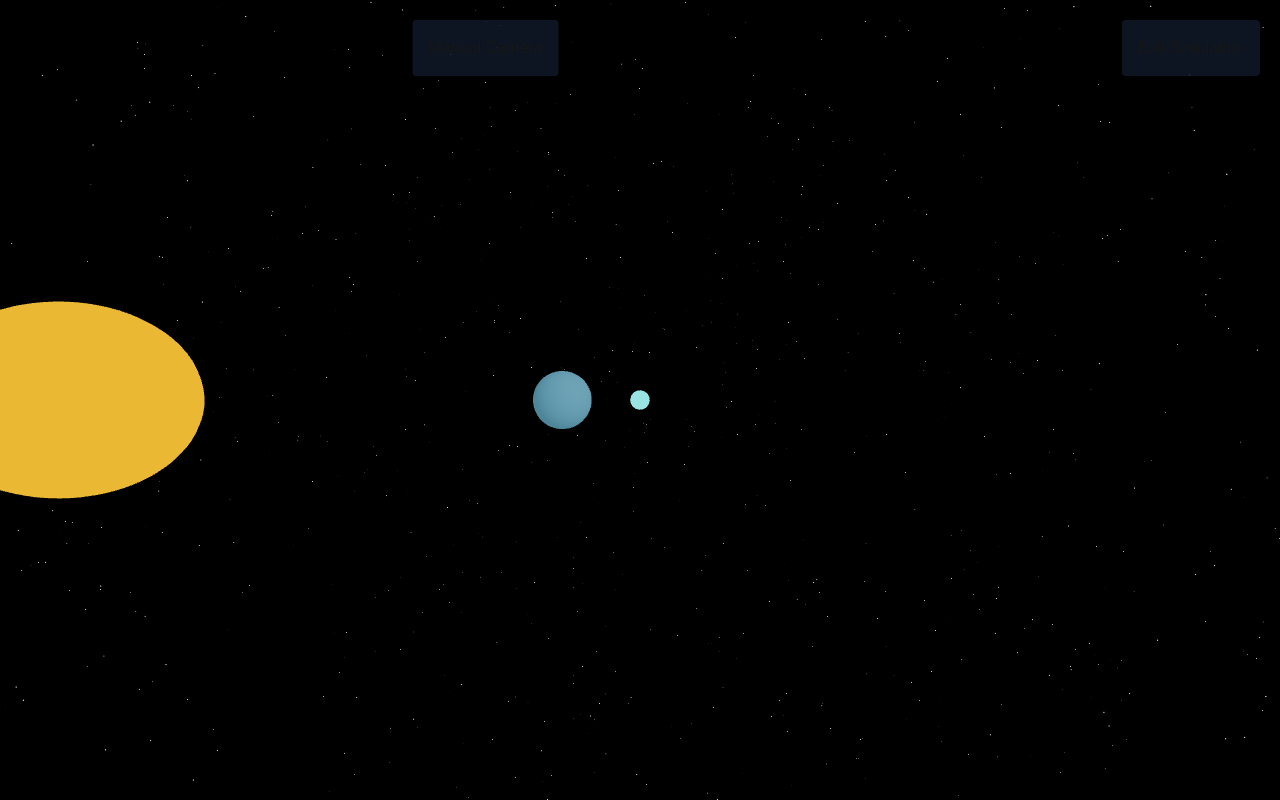
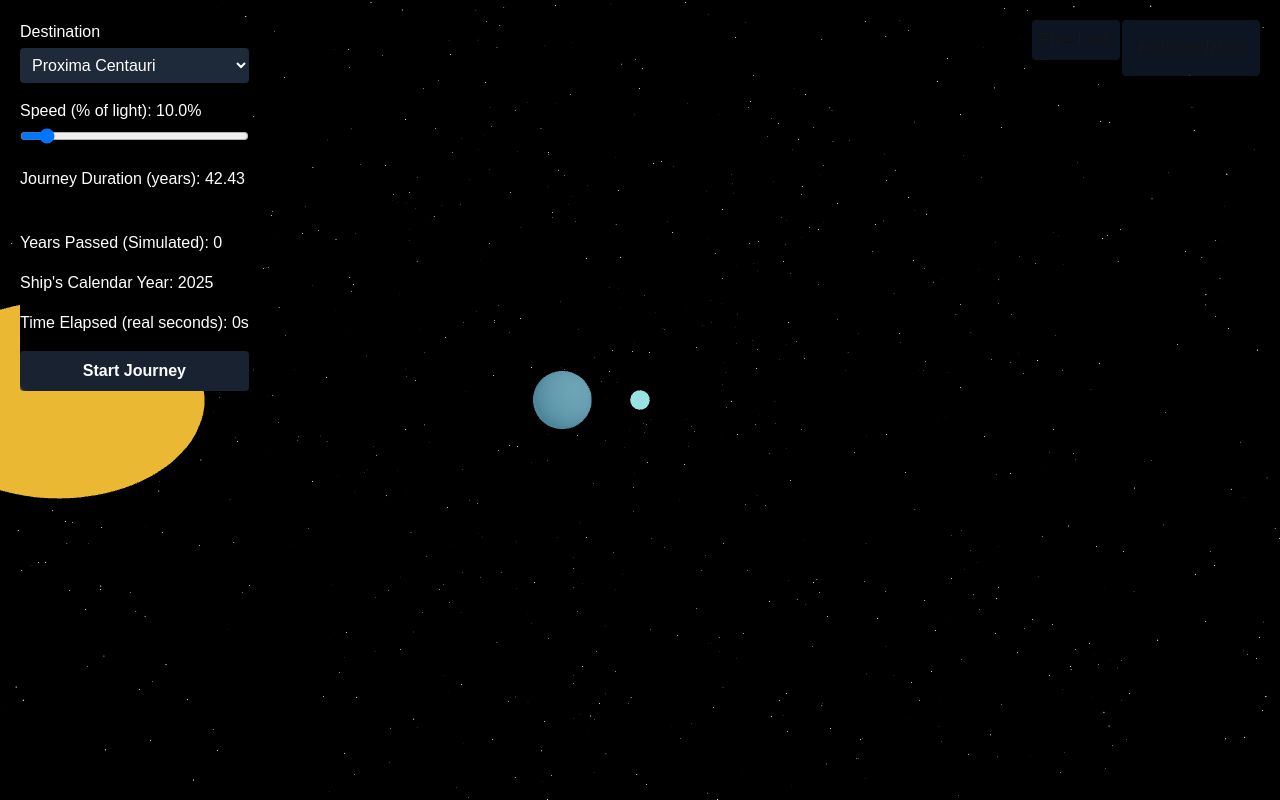
Before and after one commit to khitishpradhan/proxima-journey, a Next.js app: page / in a window 1280 px wide. Both pictures are taken after a click on the button "Simulation Mode". Built offline with nearby package versions, Linux system fonts and the light colour scheme.

Commit message:
Rendering the HUD(simulation Controls) on simulation mode only. Removed the use of Manual Controls, using freelook with main canvas instead. Implmented Zustand to clean up code and avoid prop drilling,

```diff
--- a/app/components/CanvasScene.tsx
+++ b/app/components/CanvasScene.tsx
@@ -7,6 +7,8 @@ import LightSetup from './LightSetup';
 import StarBackground from './StarBackground';
 import SolarSystem from './SolarSystem';
 import ShipSim from './ShipSim';
+import SolarOrbitControls from './SolarOrbitControls';
+import { useShipSimStore } from './ShipSim/ShipSimStore';
 
 interface Props {
   simulationMode: boolean;
@@ -14,6 +16,7 @@ interface Props {
 
 export default function CanvasScene({ simulationMode }: Props) {
   const earthRef = useRef<THREE.Mesh>(null!);
+  const isFreeLook = useShipSimStore((s) => s.isFreeLook);
 
   return (
     <Canvas>
@@ -27,6 +30,9 @@ export default function CanvasScene({ simulationMode }: Props) {
 
       {/* Ship simulation overlay */}
       {simulationMode && <ShipSim earthRef={earthRef} />}
+
+      {/* Scene orbit controls only when simulation inactive */}
+      <SolarOrbitControls enabled={!simulationMode || isFreeLook} />
     </Canvas>
   );
 }
--- /dev/null
+++ b/app/components/HUDOverlay.tsx
@@ -0,0 +1,33 @@
+"use client";
+import SimulationUI from './SimulationUI';
+import { useShipSimStore } from './ShipSim/ShipSimStore';
+
+export default function HUDOverlay() {
+  const {
+    isFreeLook,
+    toggleFreeLook,
+    simulatedYear,
+    isJourneyActive,
+    elapsedTime,
+    timeCompression,
+    yearInTheShip,
+    onStartJourney,
+  } = useShipSimStore();
+
+  if (!onStartJourney) return null; // not initialised yet
+
+  return (
+    <div className="pointer-events-none fixed inset-0 z-50">
+      <SimulationUI
+        isFreeLook={isFreeLook}
+        onToggleFreeLook={toggleFreeLook}
+        simulatedYear={simulatedYear}
+        isJourneyActive={isJourneyActive}
+        elapsedTime={elapsedTime}
+        timeCompression={timeCompression}
+        yearInTheShip={yearInTheShip}
+        onStartJourney={onStartJourney}
+      />
+    </div>
+  );
+}
--- a/app/components/ShipSim.tsx
+++ b/app/components/ShipSim.tsx
@@ -1,11 +1,9 @@
 "use client";
-import { useRef, useState } from 'react';
-import { Html } from '@react-three/drei';
+import { useRef, useState, useEffect } from 'react';
 import * as THREE from 'three';
 import ShipController from './ShipController';
 import CameraController from './CameraController';
-import ManualControls from './ManualControls';
-import SimulationUI from './SimulationUI';
+import { useShipSimStore } from './ShipSim/ShipSimStore';
 
 interface Props {
   earthRef: React.RefObject<THREE.Mesh>;
@@ -15,17 +13,18 @@ const SIM_DURATION_SECONDS = 30; // real-time duration for any journey
 
 export default function ShipSim({ earthRef }: Props) {
   const shipRef = useRef<THREE.Mesh>(null!);
-  const [isManualControl, setIsManualControl] = useState(false);
   const [simulatedYear, setSimulatedYear] = useState(0);
   const [isJourneyActive, setIsJourneyActive] = useState(false);
   const [elapsedTime, setElapsedTime] = useState(0);
   const [timeCompression, setTimeCompression] = useState(0);
+  const hudStore = useShipSimStore();
+  const { toggleFreeLook, isFreeLook } = hudStore;
 
   const baseYear = new Date().getFullYear();
 
   const handleJourneyStart = ({ destination, speed, travelTime }: any) => {
-    // Reset camera to auto for the cinematic shot
-    if (isManualControl) setIsManualControl(false);
+    // Ensure free look off when journey starts
+    if (isFreeLook) toggleFreeLook();
 
     const startTime = performance.now();
     const endTime = startTime + SIM_DURATION_SECONDS * 1000;
@@ -54,26 +53,25 @@ export default function ShipSim({ earthRef }: Props) {
     requestAnimationFrame(animate);
   };
 
+  // Sync local state to global HUD store on each change
+  useEffect(() => {
+    hudStore.setHUD({
+      simulatedYear,
+      isJourneyActive,
+      elapsedTime,
+      timeCompression,
+      yearInTheShip: baseYear + simulatedYear,
+      onStartJourney: handleJourneyStart,
+      isFreeLook,
+    });
+  }, [simulatedYear, isJourneyActive, elapsedTime, timeCompression, isFreeLook]);
+
   return (
     <>
-      {/* Screen-space HUD fixed to viewport */}
-      <Html fullscreen>
-        <SimulationUI
-          isManualControl={isManualControl}
-          onToggleManualControl={() => setIsManualControl((v) => !v)}
-          simulatedYear={simulatedYear}
-          isJourneyActive={isJourneyActive}
-          elapsedTime={elapsedTime}
-          timeCompression={timeCompression}
-          yearInTheShip={baseYear + simulatedYear}
-          onStartJourney={handleJourneyStart}
-        />
-      </Html>
-
       {/* Ship & camera logic */}
       <ShipController shipRef={shipRef} isJourneyActive={isJourneyActive} earthRef={earthRef} />
-      {!isManualControl && <CameraController shipRef={shipRef} />}
-      <ManualControls shipRef={shipRef} isManualControl={isManualControl} />
+      {/* follow camera active when not freeLook */}
+      {!isFreeLook && <CameraController shipRef={shipRef} />}
     </>
   );
 }
--- /dev/null
+++ b/app/components/ShipSim/ShipSimStore.ts
@@ -0,0 +1,31 @@
+import { create } from 'zustand';
+
+export interface JourneyParams {
+  destination: string;
+  speed: number;
+  travelTime: number;
+}
+
+interface ShipSimState {
+  simulatedYear: number;
+  isJourneyActive: boolean;
+  elapsedTime: number;
+  timeCompression: number;
+  yearInTheShip: number;
+  onStartJourney?: (p: JourneyParams) => void;
+  isFreeLook: boolean;
+  toggleFreeLook: () => void;
+  setHUD: (partial: Partial<ShipSimState>) => void;
+}
+
+export const useShipSimStore = create<ShipSimState>((set) => ({
+  simulatedYear: 0,
+  isJourneyActive: false,
+  elapsedTime: 0,
+  timeCompression: 0,
+  yearInTheShip: new Date().getFullYear(),
+  onStartJourney: undefined,
+  isFreeLook: false,
+  toggleFreeLook: () => set((s) => ({ isFreeLook: !s.isFreeLook })),
+  setHUD: (partial) => set(partial),
+}));
--- a/app/components/SimulationUI.tsx
+++ b/app/components/SimulationUI.tsx
@@ -1,8 +1,8 @@
 import SimulationControls from './SimulationControls';
 
 interface Props {
-  isManualControl: boolean;
-  onToggleManualControl: () => void;
+  isFreeLook: boolean;
+  onToggleFreeLook: () => void;
   simulatedYear: number;
   isJourneyActive: boolean;
   elapsedTime: number;
@@ -12,8 +12,8 @@ interface Props {
 }
 
 export default function SimulationUI({
-  isManualControl,
-  onToggleManualControl,
+  isFreeLook,
+  onToggleFreeLook,
   simulatedYear,
   isJourneyActive,
   elapsedTime,
@@ -23,17 +23,18 @@ export default function SimulationUI({
 }: Props) {
   return (
     <>
-      {/* Manual vs Auto Camera Button */}
-      <div className="absolute top-5 right-40 z-50 pointer-events-auto">
+      {/* Camera mode buttons */}
+      <div className="absolute top-5 right-40 z-50 flex flex-col gap-2 pointer-events-auto">
         <button
-          className="p-4 bg-gray-900/85 hover:bg-gray-700 rounded cursor-pointer"
-          onClick={onToggleManualControl}
+          className="p-2 bg-gray-900/85 hover:bg-gray-700 rounded cursor-pointer"
+          onClick={onToggleFreeLook}
         >
-          {isManualControl ? 'Auto Camera' : 'Manual Camera'}
+          {isFreeLook ? 'Return to Ship' : 'Free Look'}
         </button>
       </div>
 
       {/* Simulation Controls Panel */}
+      <div className="pointer-events-auto">
         <SimulationControls
           onStartJourney={onStartJourney}
           simulatedYear={simulatedYear}
@@ -42,6 +43,7 @@ export default function SimulationUI({
           timeCompression={timeCompression}
           yearInTheShip={yearInTheShip}
         />
+      </div>
     </>
   );
 }
--- /dev/null
+++ b/app/components/SolarOrbitControls.tsx
@@ -0,0 +1,17 @@
+"use client";
+import { OrbitControls } from '@react-three/drei';
+
+interface Props {
+  enabled: boolean;
+}
+
+export default function SolarOrbitControls({ enabled }: Props) {
+  return (
+    <OrbitControls
+      enabled={enabled}
+      enableZoom={true}
+      maxDistance={100}
+      minDistance={2}
+    />
+  );
+}
--- a/app/page.tsx
+++ b/app/page.tsx
@@ -3,6 +3,7 @@
 import dynamic from 'next/dynamic';
 import { useState } from 'react';
 import Head from 'next/head';
+import HUDOverlay from '@/components/HUDOverlay';
 
 const CanvasScene = dynamic(() => import('@/components/CanvasScene'), { ssr: false });
 
@@ -25,6 +26,7 @@ export default function Home() {
 
       <main style={{ width: '100vw', height: '100vh' }}>
         <CanvasScene simulationMode={simulationMode} />
+        {simulationMode && <HUDOverlay />}
       </main>
     </>
   );
--- a/package.json
+++ b/package.json
@@ -14,7 +14,8 @@
     "next": "15.3.0",
     "react": "^19.0.0",
     "react-dom": "^19.0.0",
-    "three": "^0.175.0"
+    "three": "^0.175.0",
+    "zustand": "^5.0.5"
   },
   "devDependencies": {
     "@tailwindcss/postcss": "^4",
```
Also changed, not shown: 1 other file (tests, documents, lock files or other folders). Lines whose indentation alone changed are shown as unchanged.
